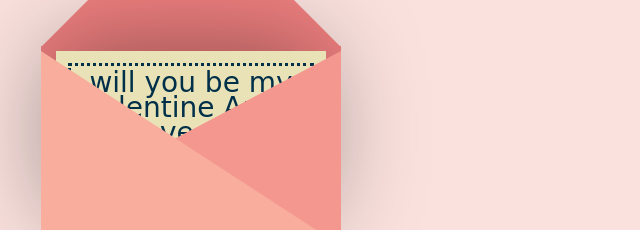
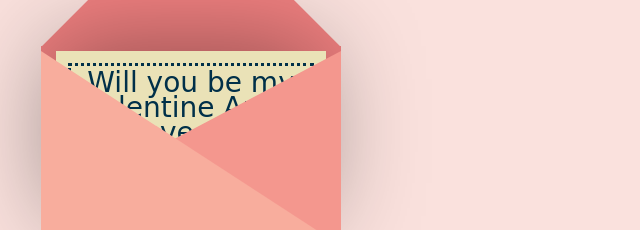
Before and after one commit to foujaanjs/lucky, a plain HTML site: page index.html in a window 1280 px wide. Shown: the part 292-522 px from the top of the page, 449-1089 px from the left. Drawn offline with nearby package versions, Linux system fonts and the light colour scheme.

Commit message:
Update index.html

```diff
--- a/index.html
+++ b/index.html
@@ -16,7 +16,7 @@
             <div class="envelope"></div>
             <div class="front"></div>
             <div class="card">
-                <div class="text">will you be my Valentine Anu !<br> Love you chellam!</br></div>
+                <div class="text">Will you be my Valentine Anu !<br> Love you chellam!</br></div>
                 <div class="heart"></div>
             </div>
         </div>
```
